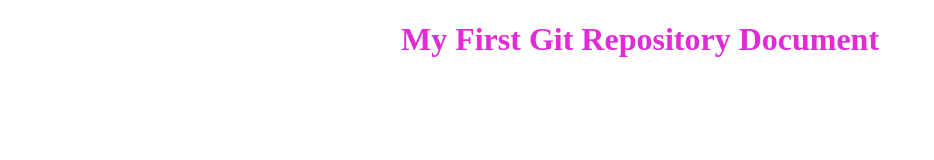
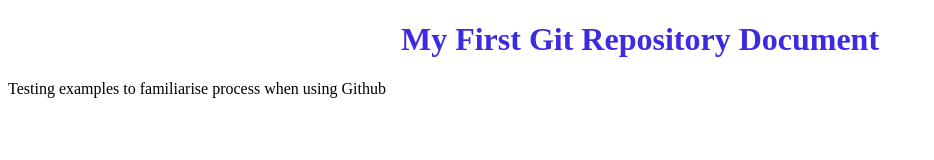
Before and after one commit to itsjustporscha/first-github-repository-test, a plain HTML site: page index.html in a window 1280 px wide. Shown: the whole page, without its empty margins (0-934 px from the left). Drawn offline with Linux system fonts and the light colour scheme.

Commit message:
testing examples to familiarize processes on GH

```diff
--- a/index.html
+++ b/index.html
@@ -14,6 +14,9 @@
     <h1>
         My First Git Repository Document
     </h1>
+    <p>
+        Testing examples to familiarise process when using Github
+    </p>
 </body>
 
 </html>
--- a/style.css
+++ b/style.css
@@ -1,4 +1,4 @@
 h1 {
   text-align: center;
-  color: rgb(226, 43, 214);
+  color: rgb(61, 43, 226);
 }
```
